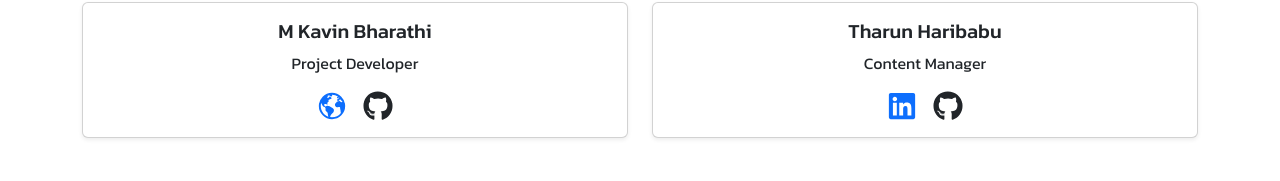
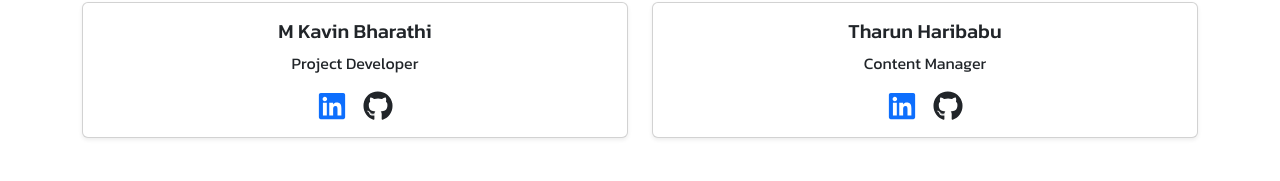
Before and after one commit to kavinmahendran09/acehive, a React (Vite) app: page /about in a window 1280 px wide. Shown: the part 406-587 px from the top of the page. Built offline with nearby package versions, Linux system fonts and the light colour scheme; no server answers.

Commit message:
chore : link changes

```diff
--- a/src/assets/About.tsx
+++ b/src/assets/About.tsx
@@ -2,7 +2,6 @@ import React from 'react';
 import Navbar from './Navbar';
 import Footer from './Footer';
 import { FaLinkedin, FaGithub } from 'react-icons/fa';
-import { IoEarth } from 'react-icons/io5';
 
 const About: React.FC = () => {
   return (
@@ -29,8 +28,8 @@ const About: React.FC = () => {
                   <p className="card-text">Project Developer</p>
                   {/* Social Links */}
                   <div className="d-flex align-items-center justify-content-center">
-                    <a href="https://kavindev.vercel.app" target="_blank" rel="noopener noreferrer" className="text-primary mx-2">
-                      <IoEarth size={30} />
+                  <a href="https://www.linkedin.com/in/kavin-bharathi-081577252/" target="_blank" rel="noopener noreferrer" className="text-primary mx-2">
+                      <FaLinkedin size={30} />
                     </a>
                     <a href="https://github.com/kavinmahendran09" target="_blank" rel="noopener noreferrer" className="text-dark mx-2">
                       <FaGithub size={30} />
```
